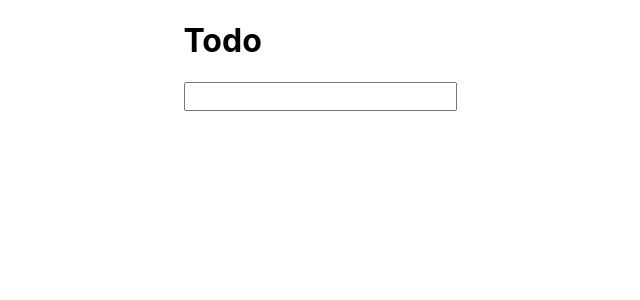
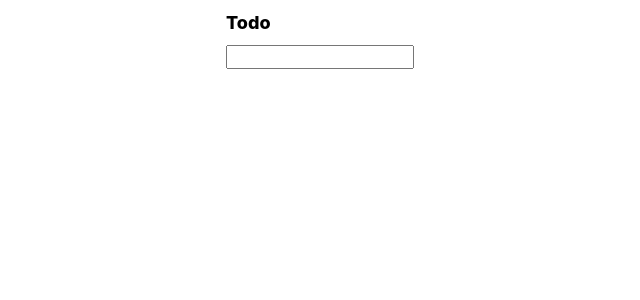
Before and after one commit to abhilashkasula/todo_react, a React (Create React App) app: page / in a window 1280 px wide. Shown: the top 300 px of the page, without its empty margins (320-960 px from the left). Built offline with nearby package versions, Linux system fonts and the light colour scheme.

Commit message:
updates styles

```diff
--- a/src/Todo.js
+++ b/src/Todo.js
@@ -6,14 +6,14 @@ class Todo extends React.Component {
   constructor(props) {
     super(props);
     this.state = {todoItems: [], text: '', nextId: 1};
-    this.handleInputValue = (e) => {
-      this.handleInput(e.target.value);
+    this.handleInput = (e) => {
+      this.handleInputValue(e.target.value);
     };
     this.handleSubmit = this.handleSubmit.bind(this);
     this.handleClick = this.handleClick.bind(this);
   }
 
-  handleInput(text) {
+  handleInputValue(text) {
     this.setState(() => ({text}));
   }
 
@@ -43,10 +43,14 @@ class Todo extends React.Component {
   render() {
     return (
       <div>
-        <h1>Todo</h1>
+        <h1 className="header">Todo</h1>
         <TodoItems items={this.state.todoItems} onClick={this.handleClick} />
         <form onSubmit={this.handleSubmit}>
-          <input value={this.state.text} onChange={this.handleInputValue} style={{fontSize: '20px'}} />
+          <input
+            value={this.state.text}
+            onChange={this.handleInput}
+            className="textbox"
+          />
         </form>
       </div>
     );
--- a/src/todo.css
+++ b/src/todo.css
@@ -24,3 +24,14 @@
 .item-text-done {
   text-decoration: line-through
 }
+
+.header {
+  font-size: large;
+  font-weight: 800;
+}
+
+.textbox {
+  width: 180px;
+  font-weight: inherit;
+  font-size: inherit;
+}
```
